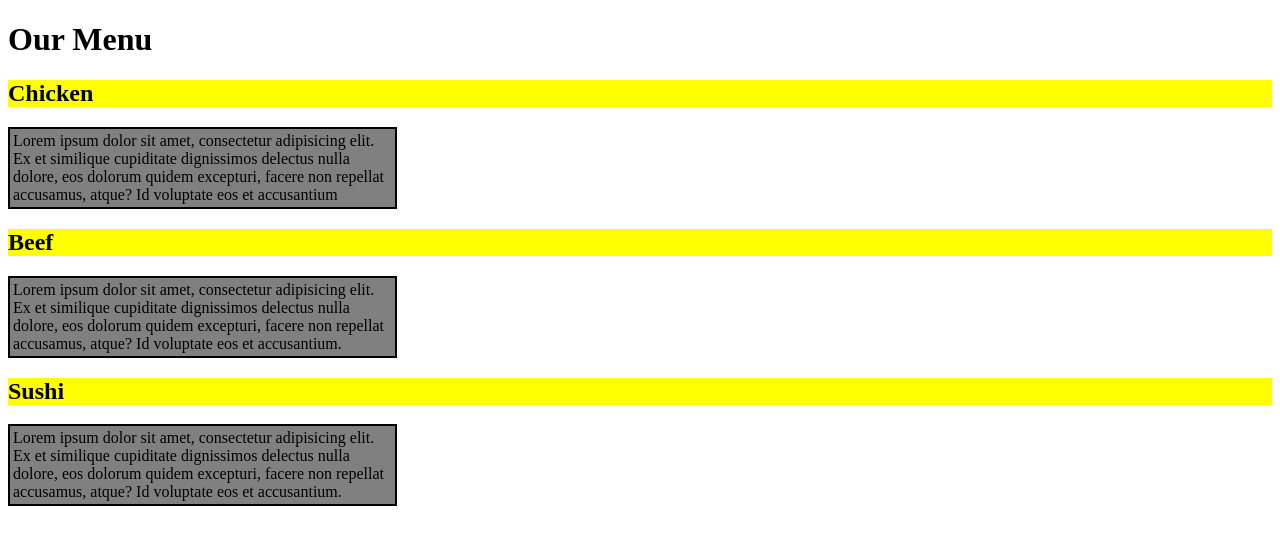
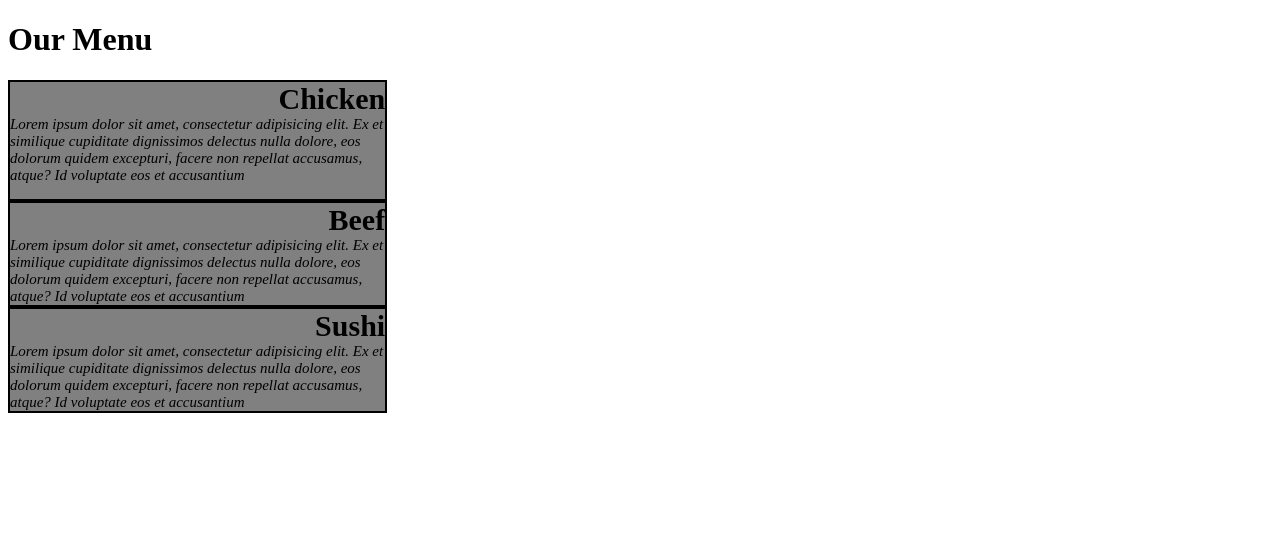
Before and after one commit to JonnyHman/Coursera-Assignments, a plain HTML site: page module2-solution/index.html in a window 1280 px wide. Drawn offline with Linux system fonts and the light colour scheme.

Commit message:
Finally got the CSS and text to work!

```diff
--- a/module2-solution/index.html
+++ b/module2-solution/index.html
@@ -6,14 +6,11 @@
 </head>
 <body>
 <h1>Our Menu</h1>
-<h2>Chicken</h2>
-	<div id="box">
-	<div id="content">Lorem ipsum dolor sit amet, consectetur adipisicing elit. Ex et similique cupiditate dignissimos delectus nulla dolore, eos dolorum quidem excepturi, facere non repellat accusamus, atque? Id voluptate eos et accusantium</div></div>
-<h2>Beef</h3>
-	<div id="box">
-	<div id="content"> Lorem ipsum dolor sit amet, consectetur adipisicing elit. Ex et similique cupiditate dignissimos delectus nulla dolore, eos dolorum quidem excepturi, facere non repellat accusamus, atque? Id voluptate eos et accusantium.</div></div>
-<h2>Sushi</h4>
-	<div id="box">
-	<div id="content"> Lorem ipsum dolor sit amet, consectetur adipisicing elit. Ex et similique cupiditate dignissimos delectus nulla dolore, eos dolorum quidem excepturi, facere non repellat accusamus, atque? Id voluptate eos et accusantium. </div></div>
+<div><h2>Chicken</h2>
+	<p id="content">Lorem ipsum dolor sit amet, consectetur adipisicing elit. Ex et similique cupiditate dignissimos delectus nulla dolore, eos dolorum quidem excepturi, facere non repellat accusamus, atque? Id voluptate eos et accusantium</p> </div>
+<div><h2>Beef</h2>
+	<section id="content">Lorem ipsum dolor sit amet, consectetur adipisicing elit. Ex et similique cupiditate dignissimos delectus nulla dolore, eos dolorum quidem excepturi, facere non repellat accusamus, atque? Id voluptate eos et accusantium</section> </div>
+<div><h2>Sushi</h2>
+	<section id="content">Lorem ipsum dolor sit amet, consectetur adipisicing elit. Ex et similique cupiditate dignissimos delectus nulla dolore, eos dolorum quidem excepturi, facere non repellat accusamus, atque? Id voluptate eos et accusantium</section> </div>
 </body>
 </html>
--- a/module2-solution/style.css
+++ b/module2-solution/style.css
@@ -1,20 +1,20 @@
-
-#box {
-	background-color:grey;
-	border: 2px solid black;
-	padding: 3px;
-	margin: 0px;
-	width: 30%
+/********** Base styles **********/
+* {
+  box-sizing: border-box;
 }
-
-h2{font-size: 20px
-	margin: 0px;
-	background: yellow;
+h2{ margin: 0px;
+	float: right;
+	font-size: 30px;
+}
+div{width: 30%;
+	background-color: grey;
+	border: 2px solid black
 
 }
+#content {
+	font-size: 15px;
+	font-color: black;
+	clear: right;
+	font-style: italic;
 
-#content {
-	font-size: 15px
-	font-color: black
-	font-style: bold italic;
 }
```
